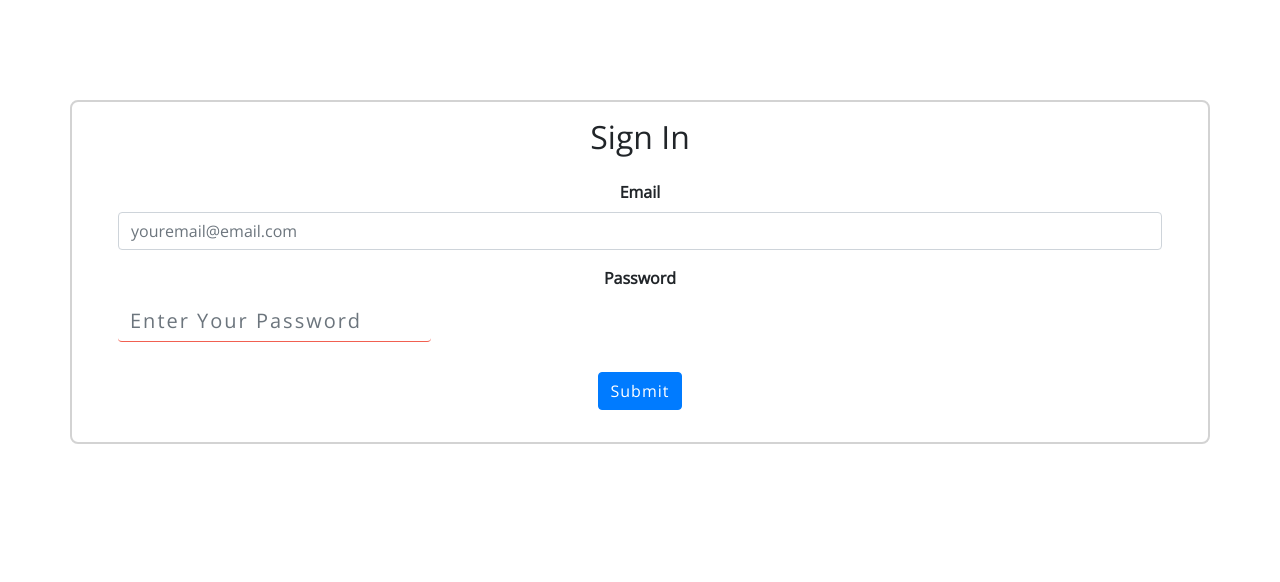
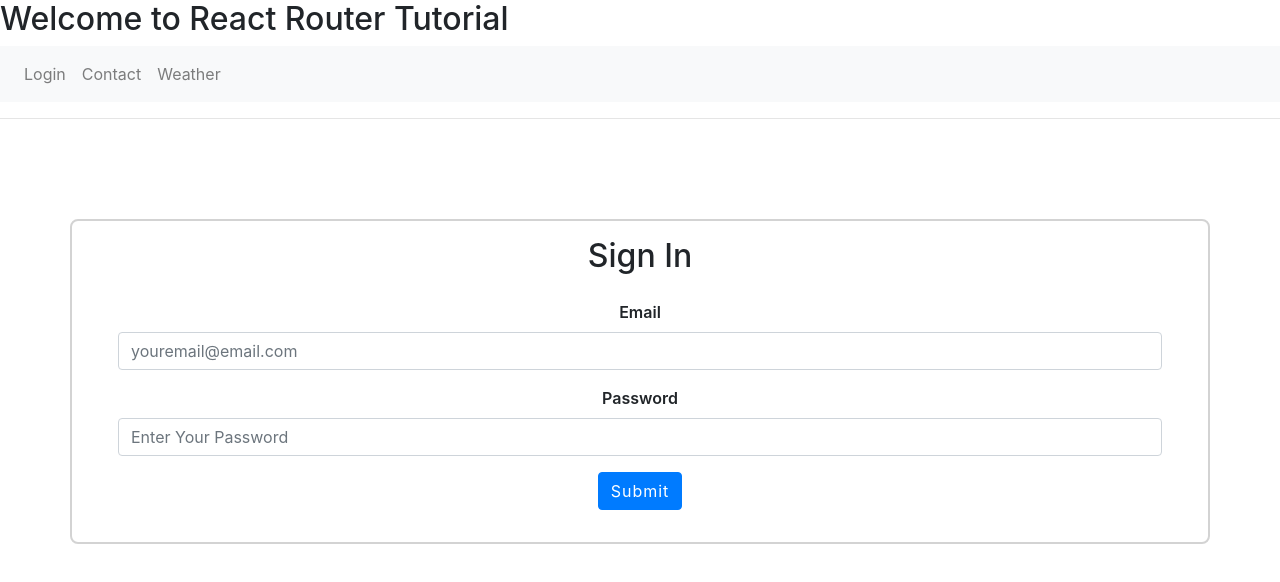
Before and after one commit to alisdemir33/AlisReactRepo, a React (Create React App) app in the folder mylogin/: page / in a window 1280 px wide. Shown: the top 582 px of the page. Built offline with nearby package versions, Linux system fonts and the light colour scheme.

Commit message:
login with router

```diff
--- a/mylogin/package.json
+++ b/mylogin/package.json
@@ -6,6 +6,7 @@
     "react": "^16.8.6",
     "react-dom": "^16.8.6",
     "react-router": "^5.0.1",
+    "react-router-dom": "^5.0.1",
     "react-scripts": "3.0.1"
   },
   "scripts": {
--- a/mylogin/src/App.js
+++ b/mylogin/src/App.js
@@ -1,88 +1,34 @@
+
 import React, { Component } from 'react';
-import logo from './logo.svg';
-import './App.css';
-import { Container, Col, Form, FormGroup, Label, Input, Button,FormText,FormFeedback } from 'reactstrap';
+import { BrowserRouter as Router, Switch, Route, Link } from 'react-router-dom';
+import {ProtectedRoute} from './ProtectedRoute'
+import Login from './login';
+import WeatherApp from './ekene/WeatherApp';
+import Contact from './Contact';
 
-class App extends React.Component {
-
-  constructor (props){
-
-    super(props);
-    this.state={
-      'email':'',
-      password:'',
-      validate:{
-        emailState:''
-      }
-    }
-
-    this.handleChange = this.handleChange.bind(this);
-  }
-handleChange= async (event) => {
-  const {target} = event;
-  const value =target.type === 'checkbox' ?target.checked :target.value;
-  const {name} =target;
-  await this.setState({[name]:value,});
- }
-
- submitForm(e) {
-  e.preventDefault();
-  console.log(`Email: ${ this.state.email }`)
-}
-
-  validateEmail(e) {
-    const emailRex = /^(([^<>()[\]\\.,;:\s@"]+(\.[^<>()[\]\\.,;:\s@"]+)*)|(".+"))@((\[[0-9]{1,3}\.[0-9]{1,3}\.[0-9]{1,3}\.[0-9]{1,3}\])|(([a-zA-Z\-0-9]+\.)+[a-zA-Z]{2,}))$/;
-    const { validate } = this.state;
-      if (emailRex.test(e.target.value)) {
-        validate.emailState = 'has-success'
-      } else {
-        validate.emailState = 'has-danger'
-      }
-      this.setState({ validate })
-    }
-
+class App extends Component {
   render() {
     return (
-      <Container className="App">
-        <h2>Sign In</h2>
-        <Form className="form" onSubmit={ (e) => this.submitForm(e) }>
-          <Col>
-            <FormGroup>
-              <Label>Email</Label>
-              <Input type="email"
-                name="email"
-                id="exampleEmail"
-                placeHolder="youremail@email.com"
-                valid={ this.state.validate.emailState === 'has-success' }
-                invalid={ this.state.validate.emailState === 'has-danger' }
-                onChange={ (e) => {
-                  this.validateEmail(e)
-                  this.handleChange(e)
-                } }
-              />
-              <FormFeedback valid>
-  That's a tasty looking email you've got there.
-</FormFeedback>
-<FormFeedback invalid>
-  Uh oh! Looks like there is an issue with your email. Please input a correct email.
-</FormFeedback>
-            </FormGroup>
-            <FormGroup>
-              <Label>Password</Label>
-              <Input Type="password"
-                name="password"
-                id="examplePassword"
-                placeholder="Enter Your Password"
-                onChange={ (e) => this.handleChange(e) }
-              />
-            </FormGroup>
-            <Button color="primary">Submit</Button>
-          </Col>
-        </Form>
-      </Container>
-    )
+    <Router>
+        <div>
+          <h2>Welcome to React Router Tutorial</h2>
+          <nav className="navbar navbar-expand-lg navbar-light bg-light">
+          <ul className="navbar-nav mr-auto">
+            <li><Link to={'/'} className="nav-link"> Login </Link></li>
+            <li><Link to={'/contact'} className="nav-link">Contact</Link></li>
+            <li><Link to={'/WeatherRoute'} className="nav-link">Weather</Link></li>
+          </ul>
+          </nav>
+          <hr />
+          <Switch>
+              <Route exact path='/' component={Login} />
+              <ProtectedRoute exact path='/WeatherRoute' component={WeatherApp} />
+              <Route path='*' component={Contact} />
+          </Switch>
+        </div>
+      </Router>
+    );
   }
 }
 
-
 export default App;
--- /dev/null
+++ b/mylogin/src/Contact.js
@@ -0,0 +1,14 @@
+
+import React, { Component } from 'react';
+
+class Contact extends Component {
+  render() {
+    return (
+        <div>
+          <h2>404 Not Found</h2>
+        </div>
+    );
+  }
+}
+
+export default Contact;
--- /dev/null
+++ b/mylogin/src/ProtectedRoute.js
@@ -0,0 +1,33 @@
+import React from "react";
+import { Route, Redirect } from "react-router-dom";
+import Auth from "./auth";
+
+export const ProtectedRoute = ({
+  component: Component,
+  ...rest
+}) => {
+  return (
+    <Route
+      {...rest}
+      render={props => {
+
+        alert(Auth.isAuthenticated());
+
+        if (Auth.isAuthenticated()) {
+            return <Component {...props} />;
+        } else {
+          return (
+            <Redirect
+              to={{
+                pathname: "/",
+                state: {
+                  from: props.location
+                }
+              }}
+            />
+          );
+        }
+      }}
+    />
+  );
+};
--- /dev/null
+++ b/mylogin/src/auth.js
@@ -0,0 +1,21 @@
+class Auth {
+    constructor() {
+        this.authenticated = false;
+    }
+
+    login(callback) {
+        this.authenticated = true;
+        callback();
+    }
+
+    logout(callback) {
+        this.authenticated = false;
+        callback();
+    }
+
+    isAuthenticated() {
+        return this.authenticated;
+    }
+
+}
+export default new Auth();
--- /dev/null
+++ b/mylogin/src/login.js
@@ -0,0 +1,101 @@
+import React, { Component } from 'react';
+import logo from './logo.svg';
+import './App.css';
+import Auth from './auth';
+import { Container, Col, Form, FormGroup, Label, Input, Button, FormText, FormFeedback } from 'reactstrap';
+
+class Login extends React.Component {
+
+  constructor(props) {
+
+    super(props);
+    this.state = {
+      'email': '',
+      password: '',
+      validate: {
+        emailState: ''
+      },
+      redirectToReferrer:false
+    }
+
+    this.handleChange = this.handleChange.bind(this);
+  }
+  handleChange = async (event) => {
+    const { target } = event;
+    const value = target.type === 'checkbox' ? target.checked : target.value;
+    const { name } = target;
+    await this.setState({ [name]: value, });
+  }
+
+  submitForm(e) {
+    e.preventDefault();
+    if(this.state.email== 'a@a.com' && this.state.password=='1'){
+      Auth.login(() => {
+        this.setState(() => ({
+          redirectToReferrer: true
+        }))
+      });
+    }else{
+      Auth.logout(() => alert('signed out!')
+      );
+    }
+
+    console.log(`Email: ${this.state.email}`)
+  }
+
+  validateEmail(e) {
+    const emailRex = /^(([^<>()[\]\\.,;:\s@"]+(\.[^<>()[\]\\.,;:\s@"]+)*)|(".+"))@((\[[0-9]{1,3}\.[0-9]{1,3}\.[0-9]{1,3}\.[0-9]{1,3}\])|(([a-zA-Z\-0-9]+\.)+[a-zA-Z]{2,}))$/;
+    const { validate } = this.state;
+    if (emailRex.test(e.target.value)) {
+      validate.emailState = 'has-success'
+    } else {
+      validate.emailState = 'has-danger'
+    }
+    this.setState({ validate })
+  }
+
+  render() {
+    return (
+      <Container className="App">
+        <h2>Sign In</h2>
+        <Form className="form" onSubmit={(e) => this.submitForm(e)}>
+          <Col>
+            <FormGroup>
+              <Label>Email</Label>
+              <Input type="email"
+                name="email"
+                id="exampleEmail"
+                placeholder="youremail@email.com"
+                valid={this.state.validate.emailState === 'has-success'}
+                invalid={this.state.validate.emailState === 'has-danger'}
+                onChange={(e) => {
+                  this.validateEmail(e)
+                  this.handleChange(e)
+                }}
+              />
+              <FormFeedback valid>
+                That's a tasty looking email you've got there.
+              </FormFeedback>
+              <FormFeedback invalid>
+                Uh oh! Looks like there is an issue with your email. Please input a correct email.
+              </FormFeedback>
+            </FormGroup>
+            <FormGroup>
+              <Label>Password</Label>
+              <Input type="password"
+                name="password"
+                id="examplePassword"
+                placeHolder="Enter Your Password"
+                onChange={(e) => this.handleChange(e)}
+              />
+            </FormGroup>
+            <Button color="primary">Submit</Button>
+          </Col>
+        </Form>
+      </Container>
+    )
+  }
+}
+
+
+export default Login;
```
Also changed, not shown: mylogin/src/index.js (+5 -3 lines), 1 other file (tests, documents, lock files or other folders).
